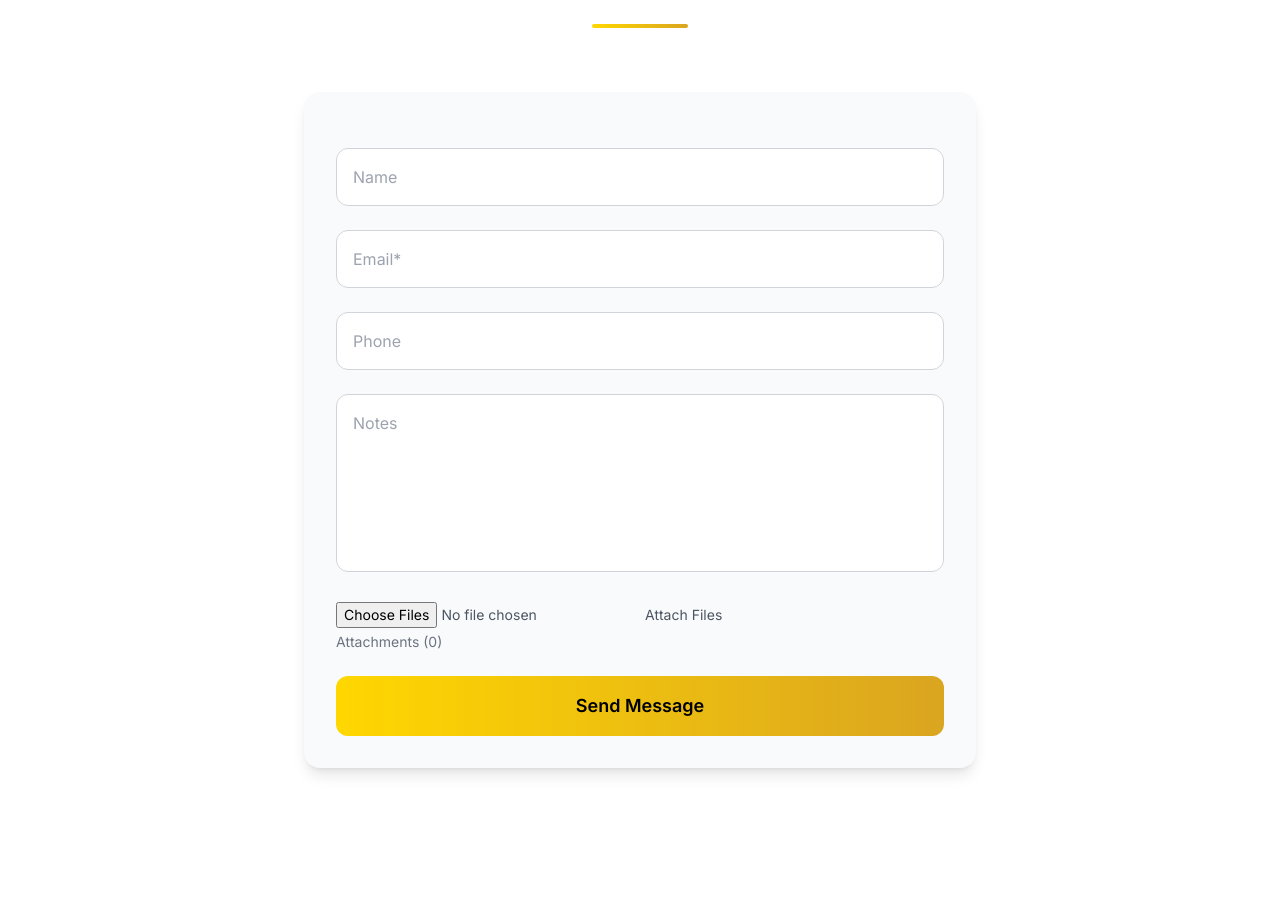
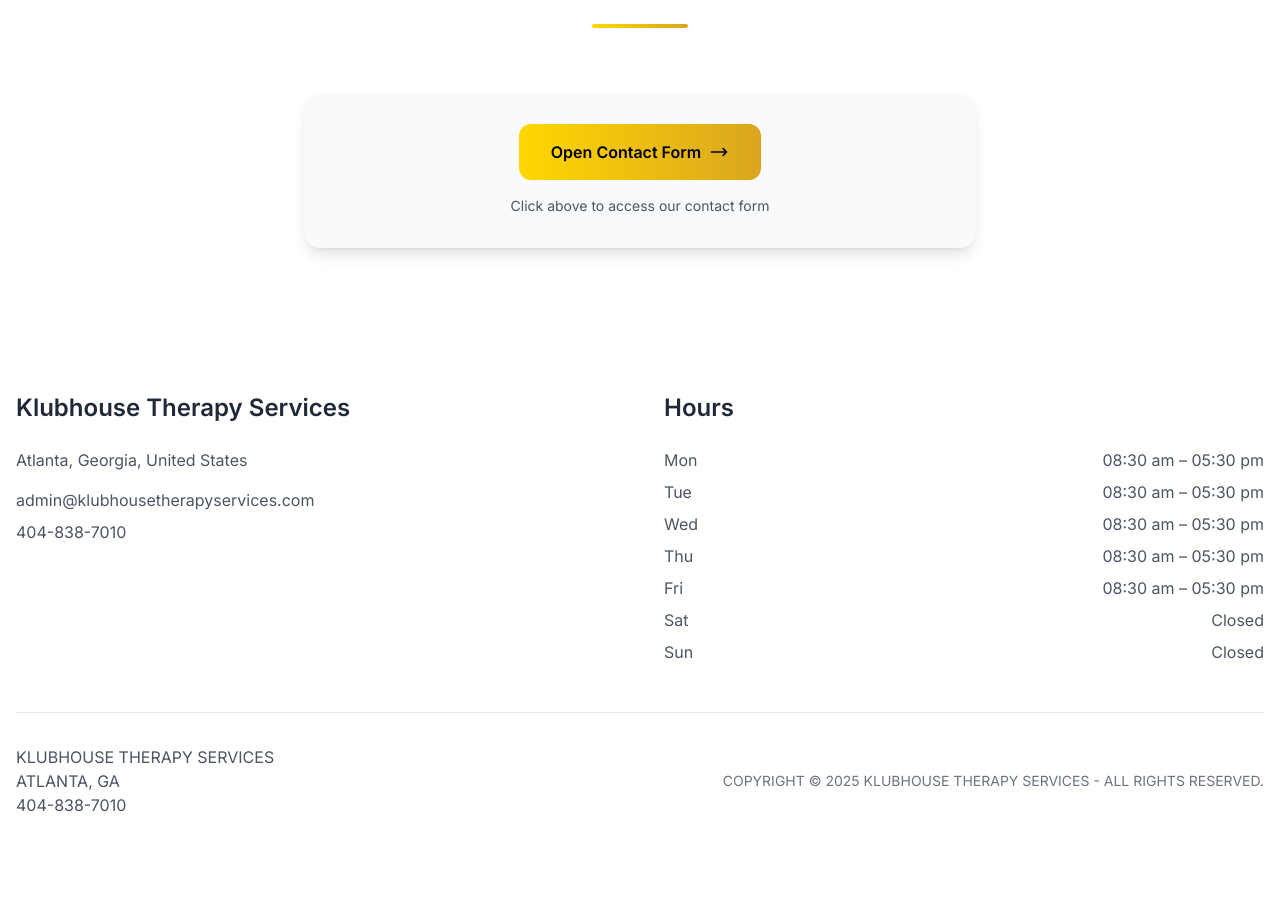
Before and after one commit to BTheCoderr/Klubhouse-Therapy-Services, a Next.js app: page / in a window 1280 px wide. Shown: the part 5170-6085 px from the top of the page. After the commit the page ends 6051 px from the top, so only its background shows below. Built offline with nearby package versions, Linux system fonts and the light colour scheme.

Commit message:
Create standalone HTML contact form that Netlify can definitely process

```diff
--- a/app/page.tsx
+++ b/app/page.tsx
@@ -406,140 +406,20 @@
 
           <div className="max-w-2xl mx-auto">
             <div className="bg-gray-50 p-8 rounded-2xl shadow-lg">
-              <form
-                name="contact"
-                data-netlify="true"
-                data-netlify-honeypot="bot-field"
-                className="space-y-6"
-                method="POST"
-                onSubmit={async (e) => {
-                  e.preventDefault();
-                  const form = e.target as HTMLFormElement;
-                  const formData = new FormData(form);
-
-                  // Convert FormData to URLSearchParams for Netlify
-                  const params = new URLSearchParams();
-                  formData.forEach((value, key) => {
-                    if (key !== 'attachment') {
-                      params.append(key, value as string);
-                    }
-                  });
-
-                  // Handle file uploads separately
-                  const fileInput = form.querySelector('input[type="file"]') as HTMLInputElement;
-                  if (fileInput && fileInput.files && fileInput.files.length > 0) {
-                    // For file uploads, we need to use FormData
-                    const submitFormData = new FormData();
-                    formData.forEach((value, key) => {
-                      submitFormData.append(key, value);
-                    });
-
-                    try {
-                      const response = await fetch('/', {
-                        method: 'POST',
-                        body: submitFormData
-                      });
-
-                      if (response.ok || response.status === 200) {
-                        window.location.href = '/thank-you';
-                      } else {
-                        alert('There was an error submitting the form. Please try again.');
-                      }
-                    } catch (error) {
-                      alert('There was an error submitting the form. Please try again.');
-                    }
-                  } else {
-                    // No files, use URLSearchParams
-                    try {
-                      const response = await fetch('/', {
-                        method: 'POST',
-                        headers: { 'Content-Type': 'application/x-www-form-urlencoded' },
-                        body: params.toString()
-                      });
-
-                      if (response.ok || response.status === 200) {
-                        window.location.href = '/thank-you';
-                      } else {
-                        alert('There was an error submitting the form. Please try again.');
-                      }
-                    } catch (error) {
-                      alert('There was an error submitting the form. Please try again.');
-                    }
-                  }
-                }}
-              >
-                <input type="hidden" name="form-name" value="contact" />
-
-                <p className="hidden">
-                  <label>
-                    Don't fill this out if you're human: <input name="bot-field" />
-                  </label>
+              <div className="text-center">
+                <a
+                  href="/contact-form.html"
+                  className="inline-flex items-center px-8 py-4 bg-gradient-to-r from-klubhouse-gold to-klubhouse-accent text-klubhouse-black font-semibold rounded-xl hover:shadow-lg hover:scale-105 transition-all duration-300"
+                >
+                  Open Contact Form
+                  <svg className="w-5 h-5 ml-2" fill="none" stroke="currentColor" viewBox="0 0 24 24">
+                    <path strokeLinecap="round" strokeLinejoin="round" strokeWidth="2" d="M17 8l4 4m0 0l-4 4m4-4H3"></path>
+                  </svg>
+                </a>
+                <p className="text-sm text-gray-600 mt-4">
+                  Click above to access our contact form
                 </p>
-
-                <div>
-                  <input
-                    type="text"
-                    placeholder="Name"
-                    className="w-full p-4 border border-gray-300 rounded-xl focus:outline-none focus:ring-2 focus:ring-klubhouse-gold focus:border-transparent transition-all"
-                    name="name"
-                  />
-                </div>
-
-                <div>
-                  <input
-                    type="email"
-                    placeholder="Email*"
-                    required
-                    className="w-full p-4 border border-gray-300 rounded-xl focus:outline-none focus:ring-2 focus:ring-klubhouse-gold focus:border-transparent transition-all"
-                    name="email"
-                  />
-                </div>
-
-                <div>
-                  <input
-                    type="tel"
-                    placeholder="Phone"
-                    className="w-full p-4 border border-gray-300 rounded-xl focus:outline-none focus:ring-2 focus:ring-klubhouse-gold focus:border-transparent transition-all"
-                    name="phone"
-                  />
-                </div>
-
-                <div>
-                  <textarea
-                    name="message"
-                    placeholder="Notes"
-                    rows={6}
-                    className="w-full p-4 border border-gray-300 rounded-xl focus:outline-none focus:ring-2 focus:ring-klubhouse-gold focus:border-transparent resize-none transition-all"
-                  ></textarea>
-                </div>
-
-                <div className="text-left">
-                  <label className="text-sm text-gray-600 cursor-pointer hover:text-klubhouse-gold transition-colors">
-                    <input
-                      type="file"
-                      className="mr-2"
-                      name="attachment"
-                      multiple
-                      onChange={(e) => {
-                        const count = e.target.files?.length || 0;
-                        const countElement = e.target.parentElement?.nextElementSibling as HTMLElement;
-                        if (countElement) {
-                          countElement.textContent = `Attachments (${count})`;
-                        }
-                      }}
-                    />
-                    Attach Files
-                  </label>
-                  <p className="text-sm text-gray-500 mt-1" id="attachment-count">Attachments (0)</p>
-                </div>
-
-                <button
-                  type="submit"
-                  className="w-full bg-gradient-to-r from-klubhouse-gold to-klubhouse-accent text-klubhouse-black px-8 py-4 rounded-xl hover:shadow-lg hover:scale-105 transition-all duration-300 font-semibold text-lg"
-                >
-                  Send Message
-                </button>
-              </form>
+              </div>
             </div>
           </div>
         </div>
```
Also changed, not shown: public/contact-form.html (added, +108 -0 lines).
